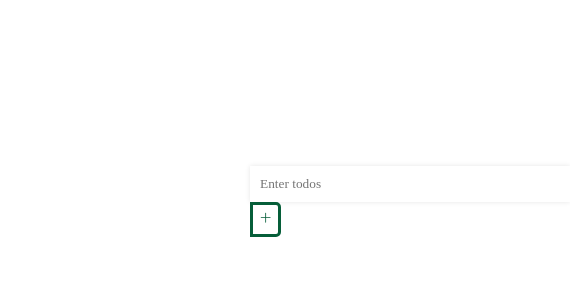
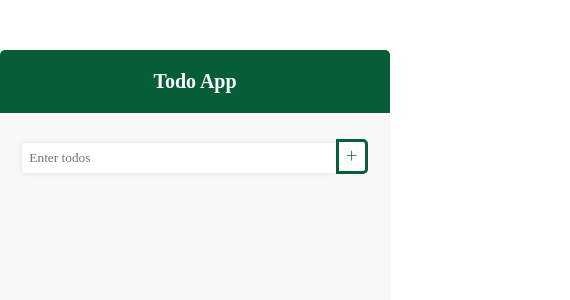
Before and after one commit to sanaz-git/todo-app-redux, a React (Create React App) app: page / in a window 390 px wide. Shown: the top 300 px of the page, 570 px wide, since content can reach past the window. Built offline with nearby package versions, Linux system fonts and the light colour scheme.

Commit message:
edit styles

```diff
--- a/src/components/Todo.module.css
+++ b/src/components/Todo.module.css
@@ -13,8 +13,8 @@
 .inputContainer {
   border: none;
   box-shadow: 0 0 5px 0 rgb(0 0 0 / 10%);
-  width: 300px;
-  padding: 10px;
+  width: 50%;
+  padding: 7px;
   margin-top: 30px;
   font-family: zen loop, cursive;
 }
@@ -22,7 +22,7 @@
 .todoContainer {
   background-color: #f8f8f8;
   border-radius: 0 0 10px 10px;
-  margin: 50px 250px 0 250px;
+  margin-top: 50px;
   min-height: 300px;
 }
 
@@ -55,6 +55,25 @@
   font-family: zen loop, cursive;
 }
 
-.deleteButton {
-  margin-right: 40px;
+@media (max-width: 610px) {
+  .inputContainer {
+    width: 300px;
+  }
 }
+
+@media (max-width: 360px) {
+  .inputContainer {
+    width: 250px;
+  }
+}
+
+@media (max-width: 900px) {
+  .listContainer ul li {
+    width: 300px;
+  }
+}
+@media (max-width: 750px) {
+  .listContainer ul li {
+    width: 200px;
+  }
+}
```
